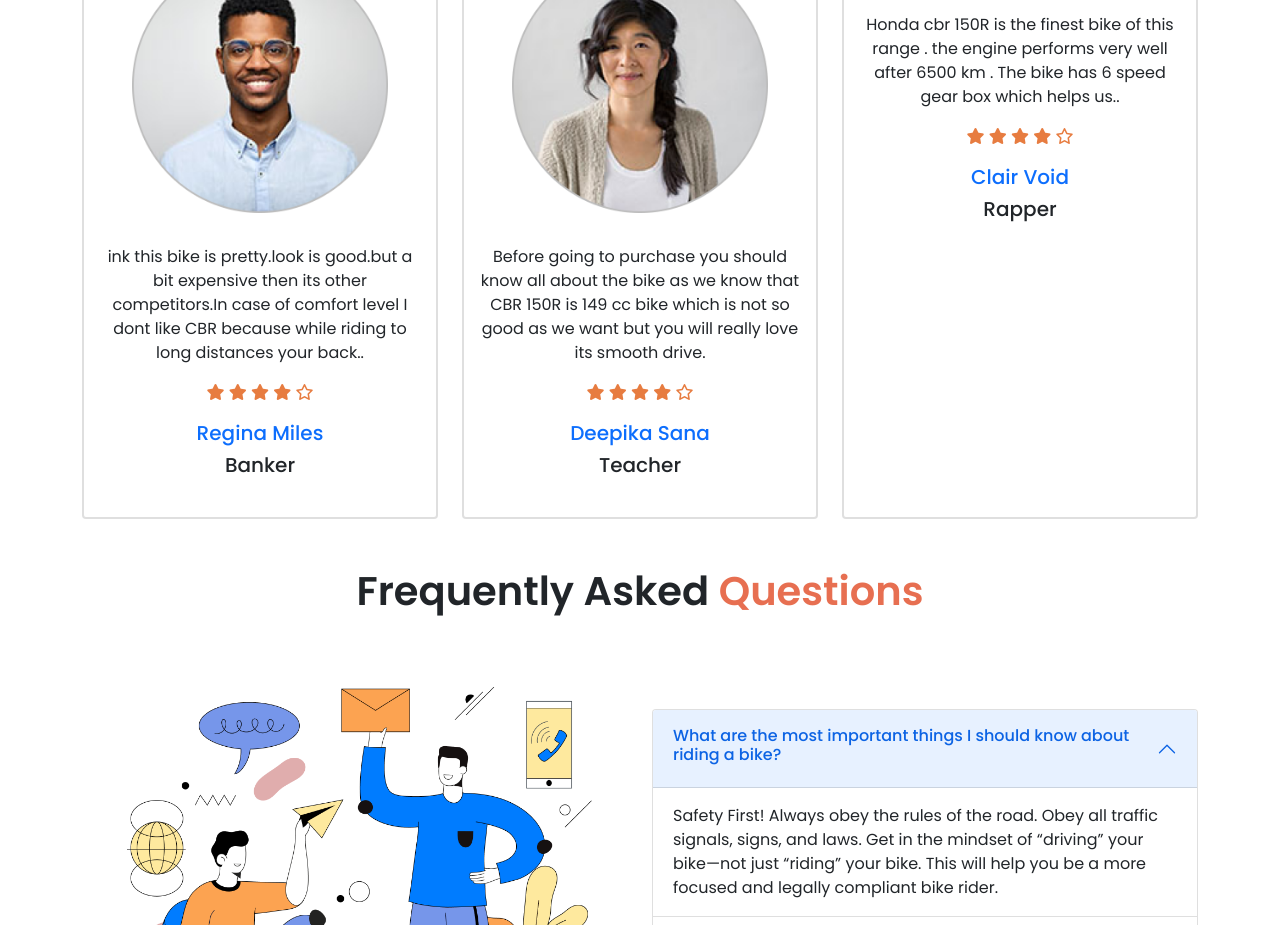
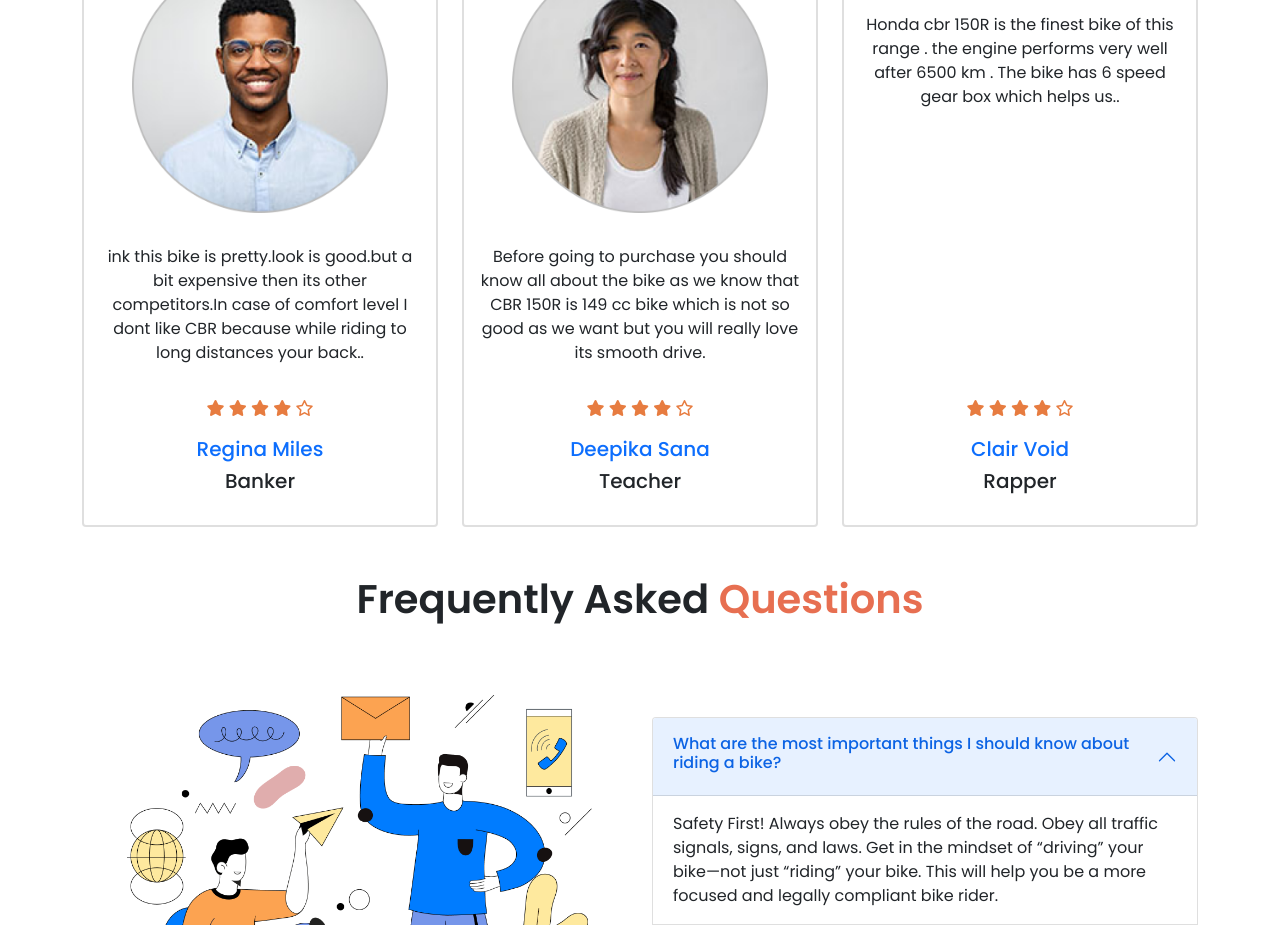
Before and after one commit to kamrulhaider/honda-cbr, a plain HTML site: page index.html in a window 1280 px wide. Shown: the part 1245-2170 px from the top of the page. Drawn offline with nearby package versions, Linux system fonts and the light colour scheme.

Commit message:
some correction

```diff
--- a/index.html
+++ b/index.html
@@ -59,7 +59,8 @@
                                 <div class="modal-footer">
                                     <button type="button" class="btn btn-secondary"
                                         data-bs-dismiss="modal">Close</button>
-                                    <button type="button" class="btn btn-primary">Purchase</button>
+                                    <a href="https://powersports.honda.com/street/supersport/cbr600rr" target="_blank"
+                                        class="btn btn-primary">Purchase</a>
                                 </div>
                             </div>
                         </div>
@@ -113,7 +114,9 @@
                             <p class="card-title text-center">ink this bike is pretty.look is good.but a bit expensive
                                 then its other competitors.In case of comfort level I dont like CBR because while riding
                                 to long distances your back..</p>
-                            <div class="text-center mt-3">
+                        </div>
+                        <div class="card-footer border-0 bg-transparent">
+                            <div class="text-center">
                                 <i class="fas fa-star"></i>
                                 <i class="fas fa-star"></i>
                                 <i class="fas fa-star"></i>
@@ -133,7 +136,9 @@
                             <p class="card-title text-center">Before going to purchase you should know all about the
                                 bike as we know that CBR 150R is 149 cc bike which is not so good as we want but you
                                 will really love its smooth drive.</p>
-                            <div class="text-center mt-3">
+                        </div>
+                        <div class="card-footer border-0 bg-transparent">
+                            <div class="text-center">
                                 <i class="fas fa-star"></i>
                                 <i class="fas fa-star"></i>
                                 <i class="fas fa-star"></i>
@@ -153,7 +158,9 @@
                             <p class="card-title text-center">Honda cbr 150R is the finest bike of this range . the
                                 engine performs very well after 6500 km . The bike has 6 speed gear box which helps us..
                             </p>
-                            <div class="text-center mt-3">
+                        </div>
+                        <div class="card-footer border-0 bg-transparent">
+                            <div class="text-center">
                                 <i class="fas fa-star"></i>
                                 <i class="fas fa-star"></i>
                                 <i class="fas fa-star"></i>
```
